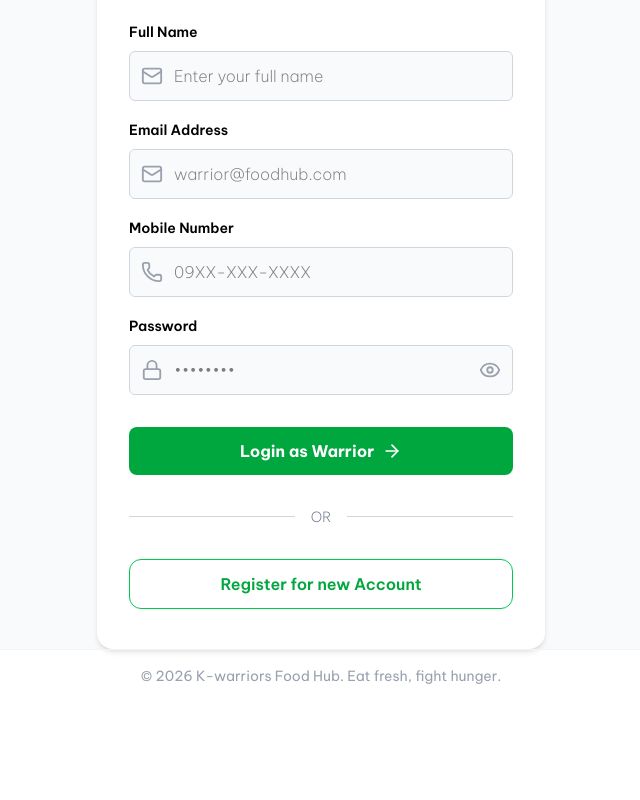
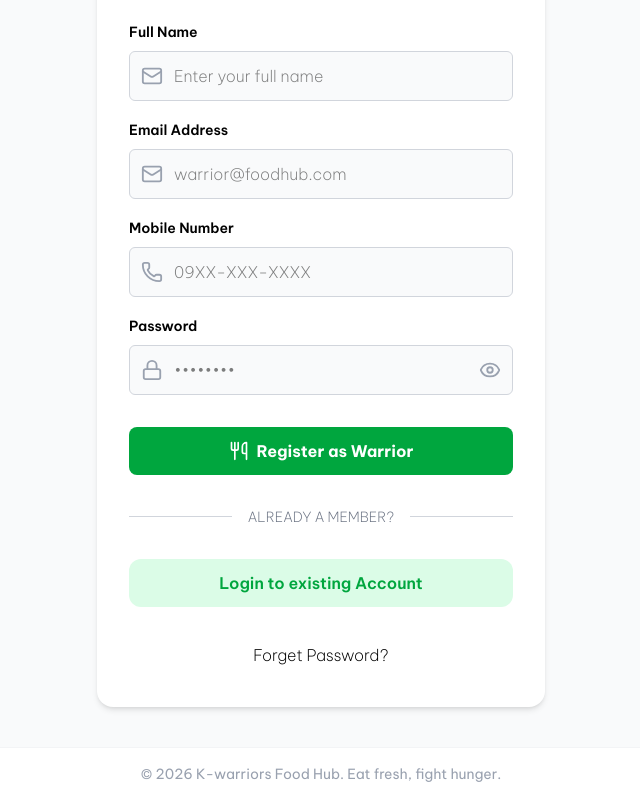
Before and after one commit to Rejancortess/Food-Hub-Loyalty-System, a React (Vite) app: page /register in a window 1280 px wide. Shown: the part 367-1167 px from the top of the page, without its empty margins (319-959 px from the left). Before the commit the page ends 1069 px from the top, so only its background shows below. Built offline with nearby package versions, Linux system fonts and the light colour scheme.

Commit message:
Set-Up Backend Auth

```diff
--- a/package.json
+++ b/package.json
@@ -11,6 +11,7 @@
   },
   "dependencies": {
     "@tailwindcss/vite": "^4.2.0",
+    "firebase": "^12.9.0",
     "lucide-react": "^0.575.0",
     "react": "^19.2.0",
     "react-dom": "^19.2.0",
--- /dev/null
+++ b/src/app/config/firebase.ts
@@ -0,0 +1,18 @@
+import { initializeApp } from "firebase/app";
+import { getAuth } from "firebase/auth";
+import { getFirestore } from "firebase/firestore";
+
+const firebaseConfig = {
+  apiKey: import.meta.env.VITE_FIREBASE_API_KEY as string,
+  authDomain: import.meta.env.VITE_FIREBASE_AUTH_DOMAIN as string,
+  projectId: import.meta.env.VITE_FIREBASE_PROJECT_ID as string,
+  storageBucket: import.meta.env.VITE_FIREBASE_STORAGE_BUCKET as string,
+  messagingSenderId: import.meta.env
+    .VITE_FIREBASE_MESSAGING_SENDER_ID as string,
+  appId: import.meta.env.VITE_FIREBASE_APP_ID as string,
+};
+
+const app = initializeApp(firebaseConfig);
+
+export const auth = getAuth(app);
+export const db = getFirestore(app);
--- /dev/null
+++ b/src/features/auth/api.ts
@@ -0,0 +1,39 @@
+import {
+  createUserWithEmailAndPassword,
+  signInWithEmailAndPassword,
+  signOut,
+} from "firebase/auth";
+import { doc, serverTimestamp, setDoc } from "firebase/firestore";
+import { auth, db } from "../../app/config/firebase";
+import { ROLES } from "../../app/config/constants";
+import type { RegisterInput } from "./types";
+
+export async function registerWithEmail(input: RegisterInput) {
+  const cred = await createUserWithEmailAndPassword(
+    auth,
+    input.email,
+    input.password,
+  );
+
+  const uid = cred.user.uid;
+  const role = input.role ?? ROLES.CLIENT;
+
+  await setDoc(doc(db, "users", uid), {
+    uid,
+    email: input.email,
+    fullName: input.fullName,
+    mobile: input.mobile,
+    role,
+    createdAt: serverTimestamp(),
+  });
+
+  return cred.user;
+}
+
+export function loginWithEmail(email: string, password: string) {
+  return signInWithEmailAndPassword(auth, email, password);
+}
+
+export function logout() {
+  return signOut(auth);
+}
--- /dev/null
+++ b/src/features/auth/types.ts
@@ -0,0 +1,15 @@
+import type { Role } from "../../app/config/constants";
+
+export type AppUser = {
+  uid: string;
+  email: string | null;
+  role: Role;
+};
+
+export type RegisterInput = {
+  email: string;
+  password: string;
+  fullName: string;
+  mobile: string;
+  role?: Role;
+};
--- a/src/layouts/PublicLayout.tsx
+++ b/src/layouts/PublicLayout.tsx
@@ -17,7 +17,7 @@ const PublicLayout = () => {
       <main className="bg-gray-50 flex-1 justify-center flex">
         <Outlet />
       </main>
-      <footer className="text-gray-400 flex items-center justify-center py-4 sm:text-sm text-xs border-t border-gray-100">
+      <footer className="text-gray-400 flex items-center justify-center py-4 sm:text-sm text-xs border-t border-gray-100  ">
         &copy; {new Date().getFullYear()} K-warriors Food Hub. Eat fresh, fight
         hunger.
       </footer>
--- a/src/pages/public/Login.tsx
+++ b/src/pages/public/Login.tsx
@@ -80,7 +80,7 @@ const Login = () => {
               <hr className="flex-1 border-gray-300" />
             </div>
             <button className="border border-green-500 py-3 rounded-xl font-semibold text-green-600">
-              Register for new Account
+              <Link to="/register">Register for new Account</Link>
             </button>
           </form>
         </div>
--- a/src/pages/public/Register.tsx
+++ b/src/pages/public/Register.tsx
@@ -1,13 +1,13 @@
 import { useState } from "react";
 import logo from "../../assets/logo.png";
-import { Mail, Lock, EyeClosed, Eye, ArrowRight, Phone } from "lucide-react";
+import { Mail, Lock, EyeClosed, Eye, Phone, Utensils } from "lucide-react";
 import { Link } from "react-router-dom";
 
 const Register = () => {
   const [showPassword, setShowPassword] = useState(false);
 
   return (
-    <div className="px-4 sm:px-6">
+    <div className="px-4 sm:px-6 mb-10">
       <div>
         <img
           src={logo}
@@ -106,16 +106,22 @@ const Register = () => {
               </div>
             </div>
             <button className="bg-green-600 text-white font-bold  w-full py-3 rounded-lg mt-4 flex items-center justify-center gap-2">
-              Login as Warrior <ArrowRight size={20} />
+              <Utensils className="inline " size={20} />
+              Register as Warrior
             </button>
             <div className="flex items-center gap-4 my-4">
               <hr className="flex-1 border-gray-300" />
-              <span className="text-gray-500 text-sm font-extralight">OR</span>
+              <span className="text-gray-500 text-sm font-extralight">
+                ALREADY A MEMBER?
+              </span>
               <hr className="flex-1 border-gray-300" />
             </div>
-            <button className="border border-green-500 py-3 rounded-xl font-semibold text-green-600">
-              Register for new Account
+            <button className="bg-green-100 py-3 rounded-xl font-semibold text-green-600">
+              <Link to="/login">Login to existing Account</Link>
             </button>
+            <div className="text-center mt-5 font-extralight cursor-pointer">
+              <p>Forget Password?</p>
+            </div>
           </form>
         </div>
       </div>
```
Also changed, not shown: 2 other files (tests, documents, lock files or other folders).
